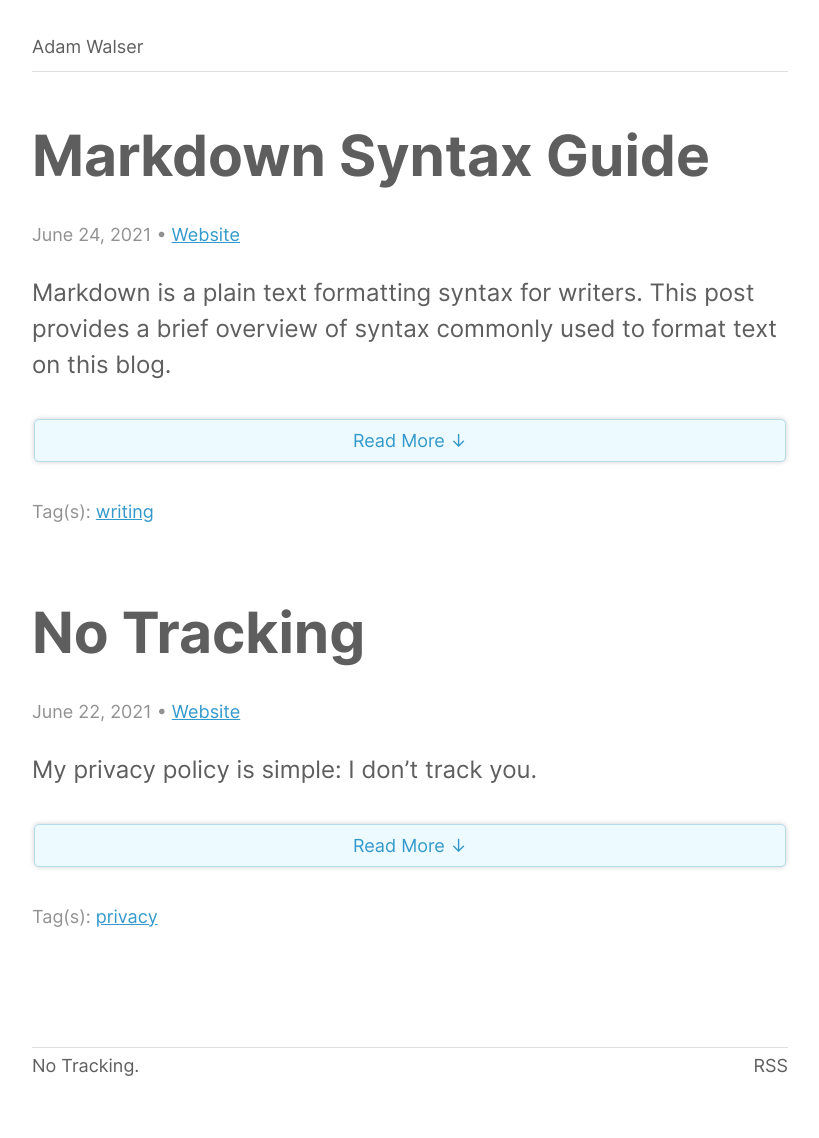
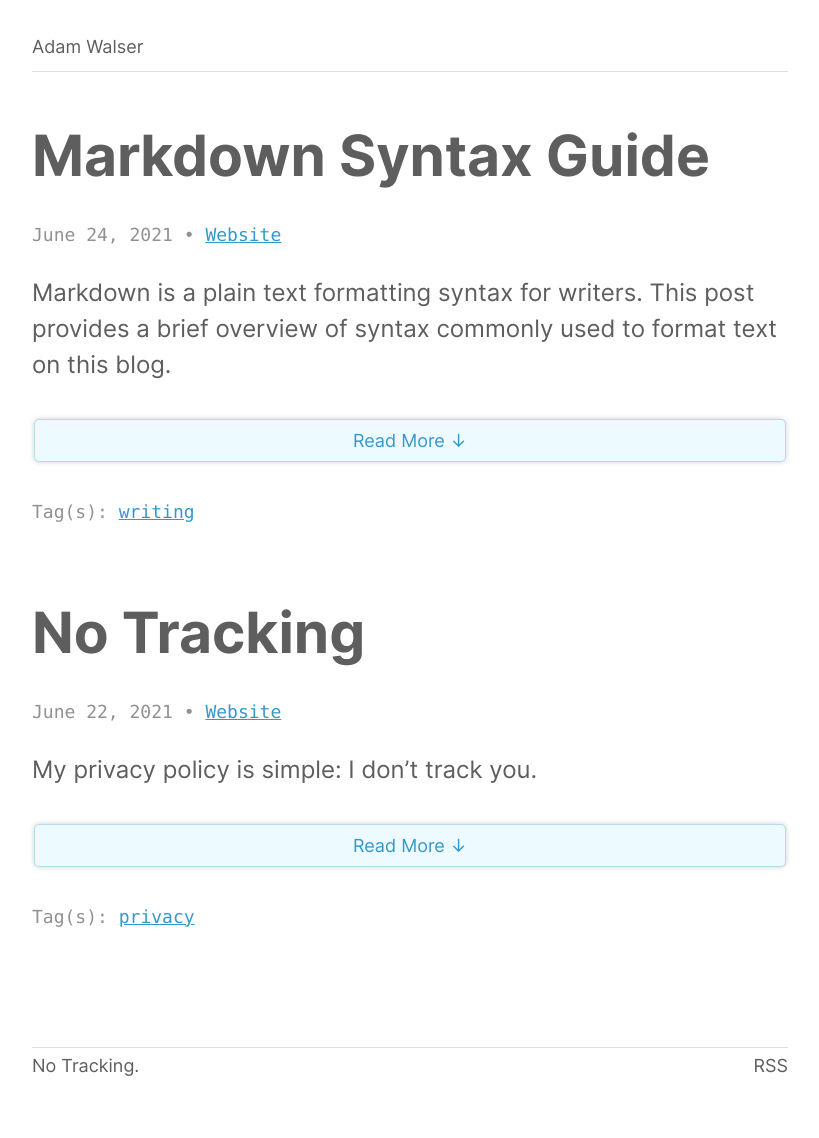
Before and after one commit to ajpwalser/ajpwalser.github.io, a Jekyll site: the page built from index.html, in a window 1280 px wide. Shown: the whole page, without its empty margins (230-1049 px from the left). Built offline with Jekyll 4.4.1, drawn with Linux system fonts in a browser that asks for light colours; some web fonts are replaced; the list of posts is cut into pages by our own code.

Commit message:
Update style.css

```diff
--- a/css/style.css
+++ b/css/style.css
@@ -42,32 +42,14 @@
        url("../Inter-BoldItalic.woff?v=3.19") format("woff");
 }
 
-/* inconsolata-regular - latin */
+/* Roboto Mono v13 */
 @font-face {
-  font-family: 'Inconsolata';
+  font-family: 'Roboto Mono';
   font-style: normal;
   font-weight: 400;
-  src: url('../inconsolata-v21-latin-regular.eot'); /* IE9 Compat Modes */
   src: local(''),
-       url('../inconsolata-v21-latin-regular.eot?#iefix') format('embedded-opentype'), /* IE6-IE8 */
-       url('../inconsolata-v21-latin-regular.woff2') format('woff2'), /* Super Modern Browsers */
-       url('../inconsolata-v21-latin-regular.woff') format('woff'), /* Modern Browsers */
-       url('../inconsolata-v21-latin-regular.ttf') format('truetype'), /* Safari, Android, iOS */
-       url('../inconsolata-v21-latin-regular.svg#Inconsolata') format('svg'); /* Legacy iOS */
-}
-
-/* inconsolata-700 - latin */
-@font-face {
-  font-family: 'Inconsolata';
-  font-style: normal;
-  font-weight: 700;
-  src: url('../inconsolata-v21-latin-700.eot'); /* IE9 Compat Modes */
-  src: local(''),
-       url('../inconsolata-v21-latin-700.eot?#iefix') format('embedded-opentype'), /* IE6-IE8 */
-       url('../inconsolata-v21-latin-700.woff2') format('woff2'), /* Super Modern Browsers */
-       url('../inconsolata-v21-latin-700.woff') format('woff'), /* Modern Browsers */
-       url('../inconsolata-v21-latin-700.ttf') format('truetype'), /* Safari, Android, iOS */
-       url('../inconsolata-v21-latin-700.svg#Inconsolata') format('svg'); /* Legacy iOS */
+       url('../roboto-mono-v13-latin-regular.woff2') format('woff2'),
+       url('../roboto-mono-v13-latin-regular.woff') format('woff');
 }
 
 
@@ -89,6 +71,7 @@
 
 body {
 	font-family: 'Inter', -apple-system, BlinkMacSystemFont, Segoe UI, Helvetica, Arial, sans-serif, Apple Color Emoji, Segoe UI Emoji, Segoe UI Symbol;
+	font-feature-settings: "ss01";
 	font-size: 100%;
 	line-height: 1.3;
 	background-color: var(--background);
@@ -207,6 +190,7 @@ time,
 .meta,
 figcaption,
 .license {
+	font-family: 'Roboto Mono', ui-monospace, SFMono-Regular, SF Mono, Consolas, Liberation Mono, Menlo, monospace;
 	color: var(--meta);
 	font-size: 75%;
 }
@@ -238,7 +222,7 @@ blockquote {
 /* Code formatting */
 
 code {
-	font-family: ui-monospace, SFMono-Regular, SF Mono, Consolas, Liberation Mono, Menlo, monospace;
+	font-family: 'Roboto Mono', ui-monospace, SFMono-Regular, SF Mono, Consolas, Liberation Mono, Menlo, monospace;
 }
 
 pre {
```
